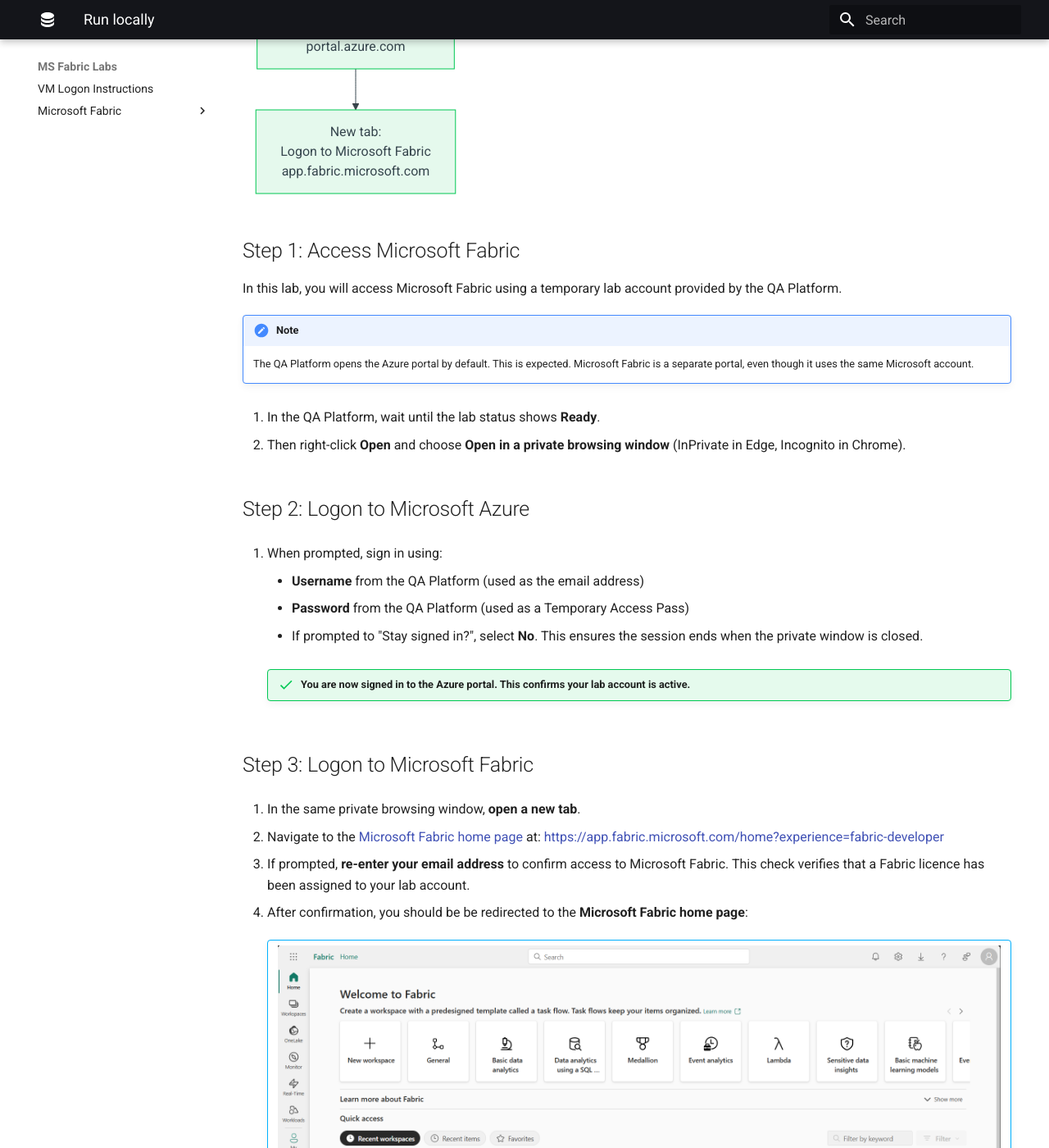
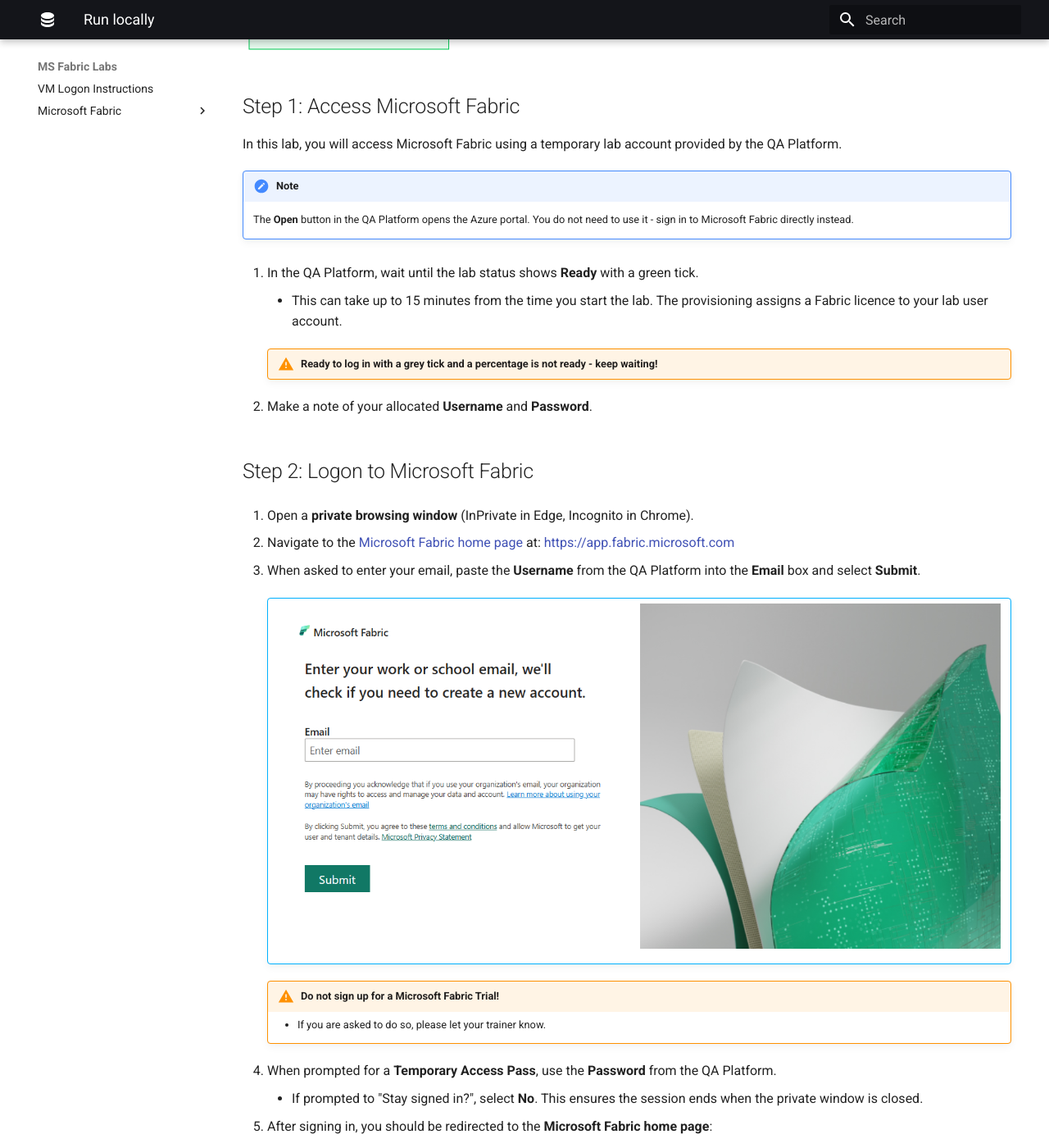
Before and after one commit to qaalabs/fabric, an MkDocs documentation site: the page built from docs/run-locally.md, in a window 1280 px wide and 1400 px high, scrolled down 462 px. Shown: the whole window at 82% size. Built offline with MkDocs 1.6.1 and Material for MkDocs 9.7.7, drawn with Linux system fonts in a browser that asks for light colours; some of the changed text lies outside the part shown.

Commit message:
Update VM logon insructions

````diff
--- a/docs/run-locally.md
+++ b/docs/run-locally.md
@@ -1,11 +1,10 @@
 ```mermaid
 flowchart TD
     A["QA Platform:<br/>Wait for status Ready"]
-    B["Right-click Open,<br/>▶ Open in private/incognito window"]
-    C["Logon to Microsoft Azure<br/>portal.azure.com"]
-    D["New tab:<br/>Logon to Microsoft Fabric<br/>app.fabric.microsoft.com"]
+    B["Open a private/incognito<br/>browser window"]
+    C["Logon to Microsoft Fabric<br/>app.fabric.microsoft.com"]
 
-    A --> B --> C --> D
+    A --> B --> C
 ```
 
 ## Step 1: Access Microsoft Fabric
@@ -13,37 +12,39 @@
 In this lab, you will access Microsoft Fabric using a temporary lab account provided by the QA Platform.
 
 !!! note
-    The QA Platform opens the Azure portal by default. This is expected. Microsoft Fabric is a separate portal, even though it uses the same Microsoft account.
+    The **Open** button in the QA Platform opens the Azure portal. You do not need to use it - sign in to Microsoft Fabric directly instead.
 
-1. In the QA Platform, wait until the lab status shows **Ready**.
+1. In the QA Platform, wait until the lab status shows **Ready** with a green tick.
 
-2. Then right-click **Open** and choose **Open in a private browsing window** (InPrivate in Edge, Incognito in Chrome).
+    - This can take up to 15 minutes from the time you start the lab. The provisioning assigns a Fabric licence to your lab user account.
+
+    !!! warning "**Ready to log in** with a grey tick and a percentage is not ready - keep waiting!"
+
+2. Make a note of your allocated **Username** and **Password**.
 
 
-## Step 2: Logon to Microsoft Azure
+## Step 2: Logon to Microsoft Fabric
 
-1. When prompted, sign in using:
+1. Open a **private browsing window** (InPrivate in Edge, Incognito in Chrome).
 
-    - **Username** from the QA Platform (used as the email address)
-    - **Password** from the QA Platform (used as a Temporary Access Pass)
+2. Navigate to the [Microsoft Fabric home page](https://app.fabric.microsoft.com) at: https://app.fabric.microsoft.com
+
+3. When asked to enter your email, paste the **Username** from the QA Platform into the **Email** box and select **Submit**.
+
+    !!! abstract ""
+        ![Fabric email check](img/ms-fabric-email-check.png)
+
+    !!! warning "Do not sign up for a Microsoft Fabric Trial!"
+        - If you are asked to do so, please let your trainer know.
+
+4. When prompted for a **Temporary Access Pass**, use the **Password** from the QA Platform.
 
     - If prompted to "Stay signed in?", select **No**. This ensures the session ends when the private window is closed.
 
-    !!! success "You are now signed in to the **Azure portal**. This confirms your lab account is active."
-
-
-## Step 3: Logon to Microsoft Fabric
-
-1. In the same private browsing window, **open a new tab**.
-
-2. Navigate to the [Microsoft Fabric home page](https://app.fabric.microsoft.com/home?experience=fabric-developer) at: https://app.fabric.microsoft.com/home?experience=fabric-developer
-
-3. If prompted, **re-enter your email address** to confirm access to Microsoft Fabric. This check verifies that a Fabric licence has been assigned to your lab account.
-
-4. After confirmation, you should be be redirected to the **Microsoft Fabric home page**:
+5. After signing in, you should be redirected to the **Microsoft Fabric home page**:
 
     !!! abstract ""
         ![Fabric home page](img/qa-fabric-home.png)
 
-    !!! warning "You do not have to signup to a Microsoft Fabric Trial!"
-        - If asked to do so please let your trainer know.
+    !!! tip "If Microsoft Fabric opens in the Power BI view instead:"
+        - Select the icon at the bottom-left of the screen and choose **Fabric**.
````
Also changed, not shown: docs/run-inside-vm.md (+19 -24 lines), docs/img/ms-fabric-email-check.png (added).
